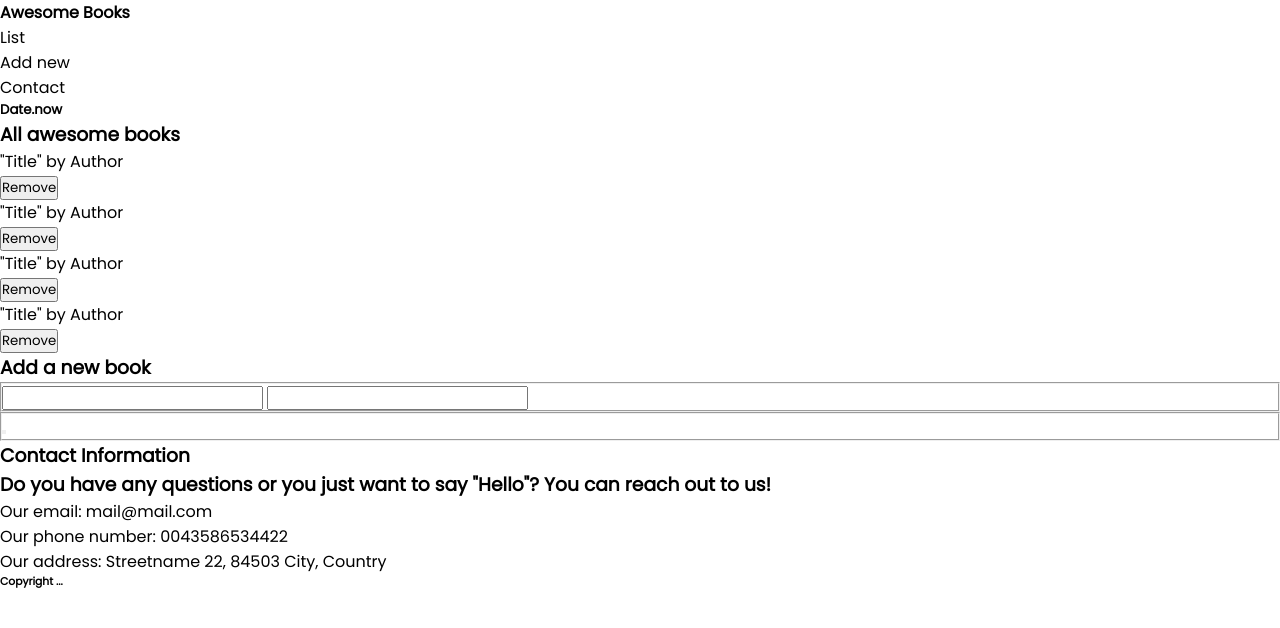
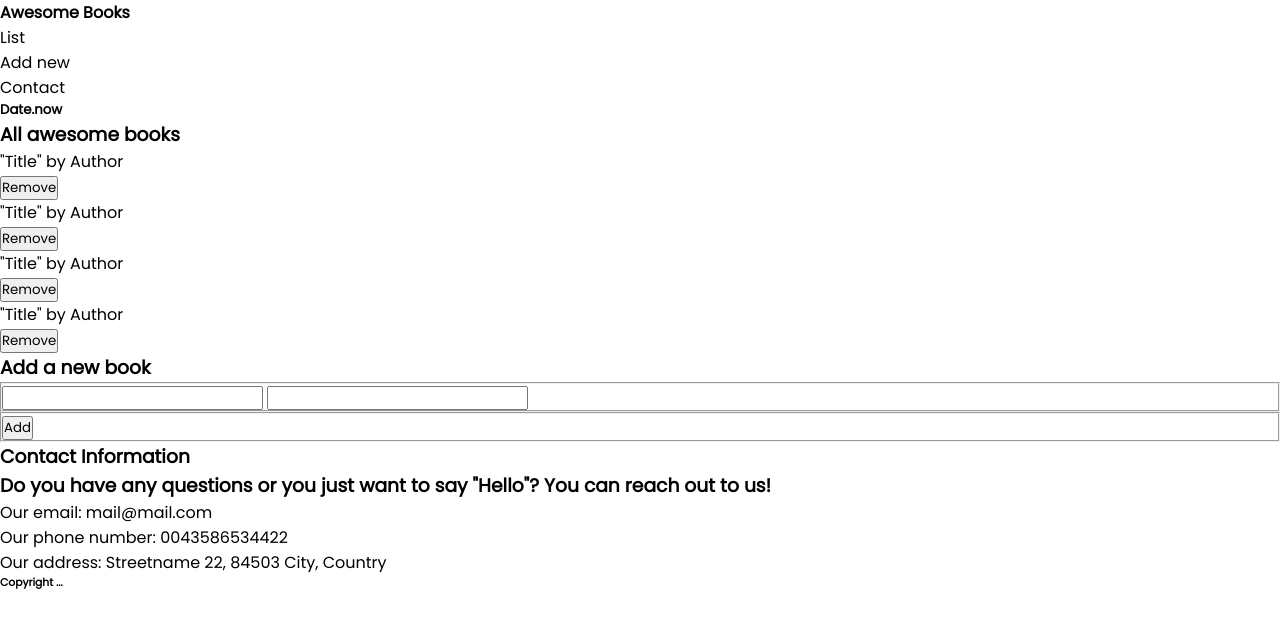
Before and after one commit to Thoth1111/Awesome-Books-pair-programming-project, a website: page index.html in a window 1280 px wide. Drawn offline with Linux system fonts and the light colour scheme.

Commit message:
Add text Add to button on form action in index.html

```diff
--- a/index.html
+++ b/index.html
@@ -83,7 +83,7 @@
             </fieldset>
 
             <fieldset class="form_action">
-                <button></button>
+                <button>Add</button>
             </fieldset>
         </form>
 
```
